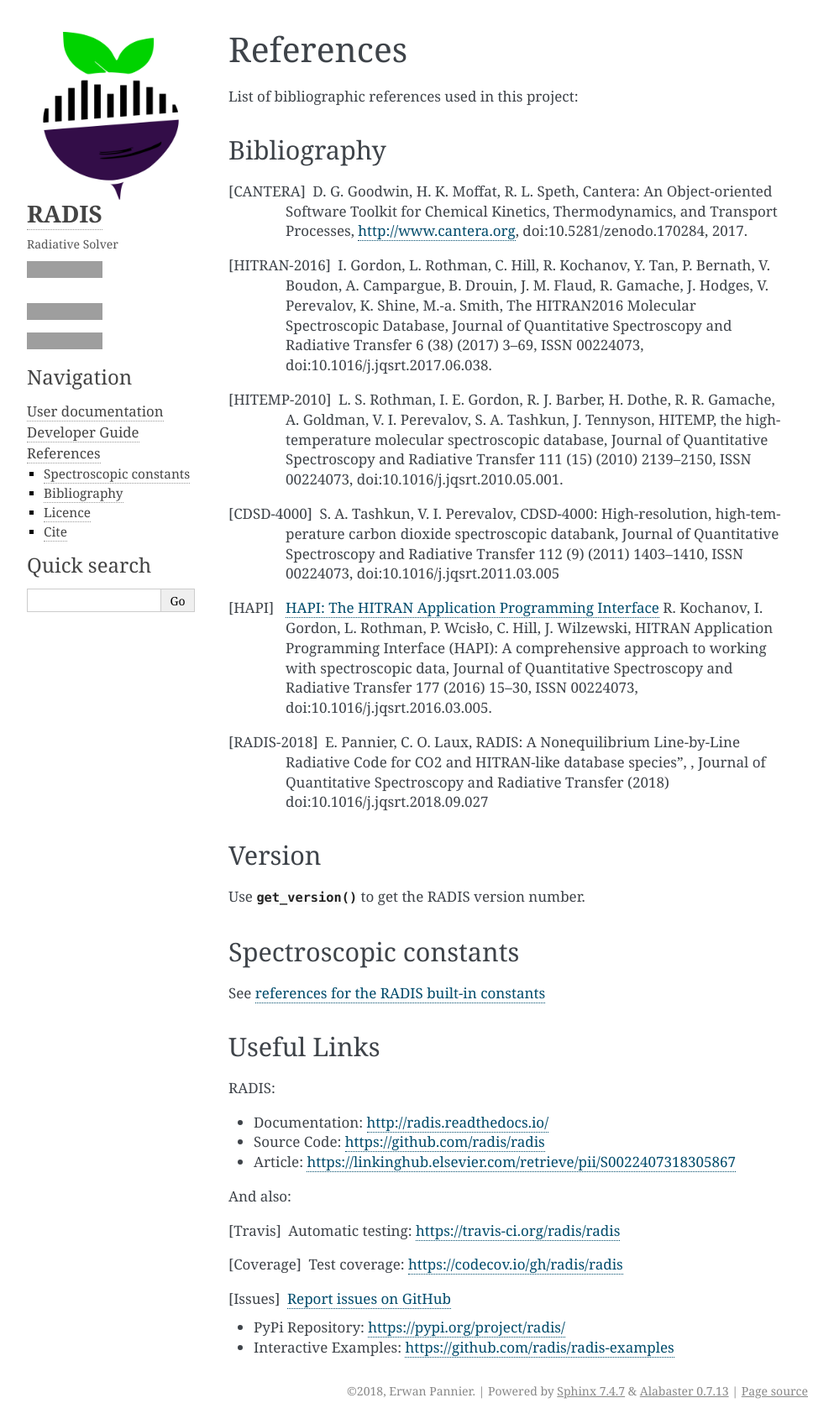
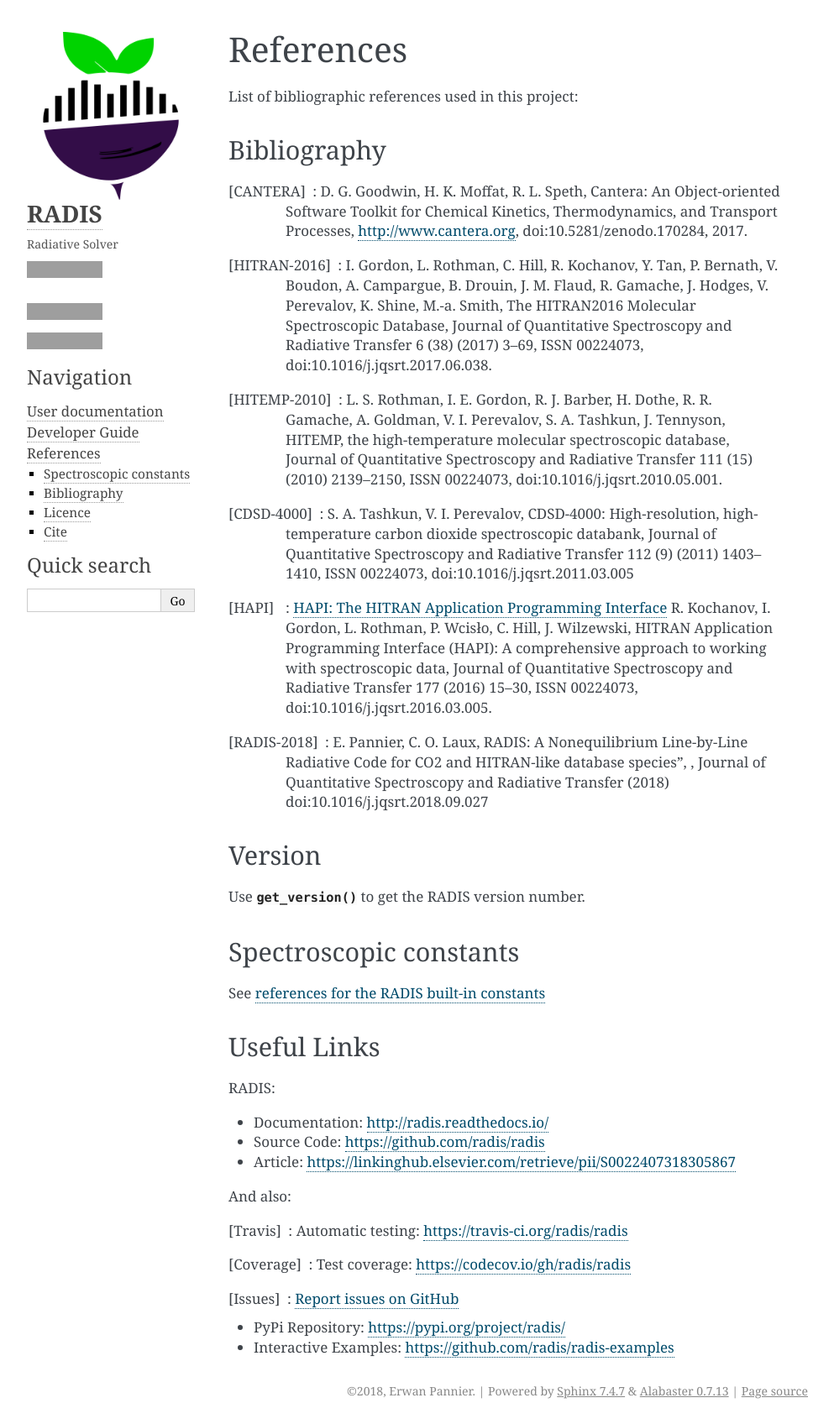
Before and after one commit to radis/radis, a Sphinx documentation site: the page built from docs/bibliography.rst, in a window 1280 px wide. Shown: the whole page at 84% size, without its empty margins (148-1141 px from the left). Built offline with Sphinx 7.4.7, drawn with Linux system fonts in a browser that asks for light colours; pages that are not in the unit, such as notebooks, are missing from menus; grey boxes are pictures that could not be loaded.

Commit message:
(docs) update pdf, update links

```diff
--- a/docs/bibliography.rst
+++ b/docs/bibliography.rst
@@ -7,30 +7,30 @@
 Bibliography
 ------------
 
-.. [CANTERA]  D. G. Goodwin, H. K. Moffat, R. L. Speth, Cantera: An Object-oriented Software
+.. [CANTERA] : D. G. Goodwin, H. K. Moffat, R. L. Speth, Cantera: An Object-oriented Software
               Toolkit for Chemical Kinetics, Thermodynamics, and Transport Processes,
               http://www.cantera.org, doi:10.5281/zenodo.170284, 2017.
 
-.. [HITRAN-2016] I. Gordon, L. Rothman, C. Hill, R. Kochanov, Y. Tan, P. Bernath, V. Boudon, A. Campargue,
+.. [HITRAN-2016] : I. Gordon, L. Rothman, C. Hill, R. Kochanov, Y. Tan, P. Bernath, V. Boudon, A. Campargue,
                  B. Drouin, J. M. Flaud, R. Gamache, J. Hodges, V. Perevalov, K. Shine, M.-a. Smith,
                  The HITRAN2016 Molecular Spectroscopic Database, Journal of Quantitative Spectroscopy and Radiative
                  Transfer 6 (38) (2017) 3–69, ISSN 00224073, doi:10.1016/j.jqsrt.2017.06.038.
 
-.. [HITEMP-2010] L. S. Rothman, I. E. Gordon, R. J. Barber, H. Dothe, R. R. Gamache, A. Goldman, V. I. Perevalov,
+.. [HITEMP-2010] : L. S. Rothman, I. E. Gordon, R. J. Barber, H. Dothe, R. R. Gamache, A. Goldman, V. I. Perevalov,
                  S. A. Tashkun, J. Tennyson, HITEMP, the high-temperature molecular spectroscopic database,
                  Journal of Quantitative Spectroscopy and Radiative Transfer 111 (15) (2010)
                  2139–2150, ISSN 00224073, doi:10.1016/j.jqsrt.2010.05.001.
 
-.. [CDSD-4000] S. A. Tashkun, V. I. Perevalov, CDSD-4000: High-resolution, high-temperature carbon dioxide
+.. [CDSD-4000] : S. A. Tashkun, V. I. Perevalov, CDSD-4000: High-resolution, high-temperature carbon dioxide
                spectroscopic databank, Journal of Quantitative Spectroscopy and Radiative Transfer 112 (9) (2011)
                1403–1410, ISSN 00224073, doi:10.1016/j.jqsrt.2011.03.005
 
-.. [HAPI] `HAPI: The HITRAN Application Programming Interface <http://hitran.org/hapi>`_
+.. [HAPI] : `HAPI: The HITRAN Application Programming Interface <http://hitran.org/hapi>`_
           R. Kochanov, I. Gordon, L. Rothman, P. Wcisło, C. Hill, J. Wilzewski, HITRAN Application Programming Interface (HAPI):
           A comprehensive approach to working with spectroscopic data, Journal of Quantitative Spectroscopy
           and Radiative Transfer 177 (2016) 15–30, ISSN 00224073, doi:10.1016/j.jqsrt.2016.03.005.
 
-.. [RADIS-2018] E. Pannier, C. O. Laux, RADIS: A Nonequilibrium Line-by-Line Radiative Code for CO2 and
+.. [RADIS-2018] : E. Pannier, C. O. Laux, RADIS: A Nonequilibrium Line-by-Line Radiative Code for CO2 and
                 HITRAN-like database species", , Journal of Quantitative Spectroscopy and Radiative Transfer
                 (2018) doi:10.1016/j.jqsrt.2018.09.027
 
@@ -56,11 +56,11 @@
 
 And also:
 
-.. [Travis] Automatic testing: https://travis-ci.org/radis/radis
+.. [Travis] : Automatic testing: https://travis-ci.org/radis/radis
 
-.. [Coverage] Test coverage: https://codecov.io/gh/radis/radis
+.. [Coverage] : Test coverage: https://codecov.io/gh/radis/radis
 
-.. [Issues] `Report issues on GitHub <https://github.com/radis/radis/issues>`_
+.. [Issues] : `Report issues on GitHub <https://github.com/radis/radis/issues>`_
 
 - PyPi Repository: https://pypi.org/project/radis/
 - Interactive Examples: https://github.com/radis/radis-examples
--- a/docs/conf.py
+++ b/docs/conf.py
@@ -317,7 +317,7 @@
 #'pointsize': '10pt',
 
 # Additional stuff for the LaTeX preamble.
-#'preamble': '',
+'preamble': '\setcounter{tocdepth}{3}',
 
 # Latex figure (float) alignment
 #'figure_align': 'htbp',
--- a/docs/index.rst
+++ b/docs/index.rst
@@ -101,7 +101,7 @@
 ---------------------------------------------------------------------
 
 =======
-Summary
+Content
 =======
 
 .. toctree::
```
Also changed, not shown: 1 other file.
